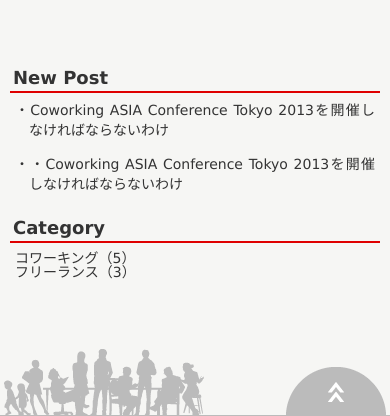
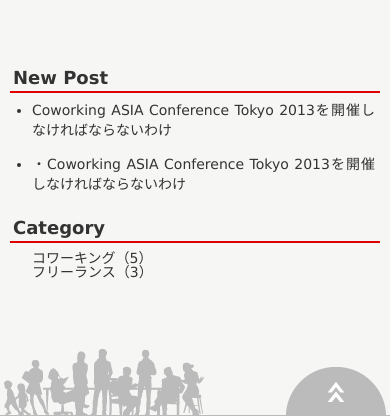
Before and after one commit to coworking-coop-web/web, a PHP site: page /blog.html in a window 390 px wide. Shown: the part 2090-2506 px from the top of the page. Run offline with PHP 8.4, Linux system fonts and the light colour scheme; some libraries are stand-ins or nearby versions.

Commit message:
BlogNewPost　CSS修正
既定のマーカーを付与

```diff
--- a/common/css/sass/style.scss
+++ b/common/css/sass/style.scss
@@ -579,9 +579,8 @@
 .mod_blogrelation{
   h1{font-weight:bold;font-size:$baseFontSize+4px;font-size:$baseFontSizeRem+0.4rem; border-bottom:solid 2px $ColorBlogtitle; padding:0 3px 4px 3px;}
   .mod_blogrelation_inner{margin:8px 5px 10px 22px;
-    ol li{line-height:1.4; padding:0 0 15px 0;}
-    ol.indent li{	text-indent:-1em;	padding-left:1em;}
-    ol.indent li:before{ content: "・"; display:inline;}
+    ol li{line-height:1.4; padding:0 0 15px 0; list-style-type:disc;}
+    ol.indent li{	}
      a:link    {color:$fontlinkColor; text-decoration:none;}
      a:visited {color:$fontlinkColor; text-decoration:none;}
      a:hover   {color:$fontlinkColor; text-decoration:underline;}
@@ -592,7 +591,7 @@
 @media screen and (max-width:960px){
 .mod_blogrelation{
   h1{}
-  .mod_blogrelation_inner{margin:8px 5px 10px 5px;
+  .mod_blogrelation_inner{
     ol li{}
     ol.indent li{}
 
--- a/common/css/style.css
+++ b/common/css/style.css
@@ -2259,64 +2259,49 @@
 .mod_blogrelation .mod_blogrelation_inner ol li {
   line-height: 1.4;
   padding: 0 0 15px 0;
-}
-/* line 583, sass/style.scss */
-.mod_blogrelation .mod_blogrelation_inner ol.indent li {
-  text-indent: -1em;
-  padding-left: 1em;
+  list-style-type: disc;
 }
 /* line 584, sass/style.scss */
-.mod_blogrelation .mod_blogrelation_inner ol.indent li:before {
-  content: "・";
-  display: inline;
-}
-/* line 585, sass/style.scss */
 .mod_blogrelation .mod_blogrelation_inner a:link {
   color: #333333;
   text-decoration: none;
 }
-/* line 586, sass/style.scss */
+/* line 585, sass/style.scss */
 .mod_blogrelation .mod_blogrelation_inner a:visited {
   color: #333333;
   text-decoration: none;
 }
-/* line 587, sass/style.scss */
+/* line 586, sass/style.scss */
 .mod_blogrelation .mod_blogrelation_inner a:hover {
   color: #333333;
   text-decoration: underline;
 }
-/* line 588, sass/style.scss */
+/* line 587, sass/style.scss */
 .mod_blogrelation .mod_blogrelation_inner a:active {
   color: #333333;
   text-decoration: underline;
 }
 
-@media screen and (max-width: 960px) {
-  /* line 595, sass/style.scss */
-  .mod_blogrelation .mod_blogrelation_inner {
-    margin: 8px 5px 10px 5px;
-  }
-}
 /*
  mod_form
 *****************************************************************************/
-/* line 606, sass/style.scss */
+/* line 605, sass/style.scss */
 .mod_pagecontents form {
   margin: 0 0 100px 0;
   background-color: #FFFFFF;
   border-bottom: 1px solid #999999;
   border-top: 2px solid #999999;
 }
-/* line 607, sass/style.scss */
+/* line 606, sass/style.scss */
 .mod_pagecontents form .essential {
   color: #d80000;
   font-weight: normal;
 }
-/* line 608, sass/style.scss */
+/* line 607, sass/style.scss */
 .mod_pagecontents form select {
   padding: 7px;
 }
-/* line 609, sass/style.scss */
+/* line 608, sass/style.scss */
 .mod_pagecontents form input {
   -webkit-box-sizing: border-box;
   -moz-box-sizing: border-box;
@@ -2325,11 +2310,11 @@
   width: 80%;
   padding: 10px;
 }
-/* line 610, sass/style.scss */
+/* line 609, sass/style.scss */
 .mod_pagecontents form input#Question21 {
   width: 30%;
 }
-/* line 611, sass/style.scss */
+/* line 610, sass/style.scss */
 .mod_pagecontents form input.formBlockSubmitButton {
   border: none;
   cursor: pointer;
@@ -2339,30 +2324,30 @@
   width: 300px;
   text-align: center;
 }
-/* line 612, sass/style.scss */
+/* line 611, sass/style.scss */
 .mod_pagecontents form .radioPair {
   display: inline-block;
   margin: 0 20px 0 0;
 }
-/* line 613, sass/style.scss */
+/* line 612, sass/style.scss */
 .mod_pagecontents form .radioPair input {
   border: none;
   width: auto;
   padding: 0px;
   margin: 0;
 }
-/* line 614, sass/style.scss */
+/* line 613, sass/style.scss */
 .mod_pagecontents form .checkboxList input {
   border: none;
   width: auto;
   padding: 0px;
   margin: 0;
 }
-/* line 615, sass/style.scss */
+/* line 614, sass/style.scss */
 .mod_pagecontents form label {
   font-weight: bold;
 }
-/* line 616, sass/style.scss */
+/* line 615, sass/style.scss */
 .mod_pagecontents form textarea {
   -webkit-box-sizing: border-box;
   -moz-box-sizing: border-box;
@@ -2371,21 +2356,21 @@
   width: 80%;
   padding: 10px;
 }
-/* line 617, sass/style.scss */
+/* line 616, sass/style.scss */
 .mod_pagecontents form input:focus, .mod_pagecontents form textarea:focus {
   background-color: #FFFFCC;
 }
-/* line 618, sass/style.scss */
+/* line 617, sass/style.scss */
 .mod_pagecontents form table.formBlockSurveyTable {
   width: 100%;
 }
-/* line 619, sass/style.scss */
+/* line 618, sass/style.scss */
 .mod_pagecontents form table.formBlockSurveyTable th {
   padding: 20px;
   vertical-align: top;
   border-bottom: 1px solid #999999;
 }
-/* line 620, sass/style.scss */
+/* line 619, sass/style.scss */
 .mod_pagecontents form table.formBlockSurveyTable td {
   padding: 20px;
   vertical-align: top;
@@ -2393,67 +2378,67 @@
 }
 
 @media screen and (max-width: 960px) {
-  /* line 625, sass/style.scss */
+  /* line 624, sass/style.scss */
   .mod_pagecontents form {
     margin: 0 10px 100px 10px;
   }
 }
 @media screen and (max-width: 700px) {
-  /* line 629, sass/style.scss */
+  /* line 628, sass/style.scss */
   .mod_pagecontents form {
     margin: 0 10px 100px 10px;
   }
+  /* line 631, sass/style.scss */
+  .mod_pagecontents form input {
+    width: 100%;
+  }
   /* line 632, sass/style.scss */
-  .mod_pagecontents form input {
+  .mod_pagecontents form input#Question21 {
     width: 100%;
   }
   /* line 633, sass/style.scss */
-  .mod_pagecontents form input#Question21 {
-    width: 100%;
-  }
-  /* line 634, sass/style.scss */
   .mod_pagecontents form input.formBlockSubmitButton {
     width: 100%;
   }
-  /* line 637, sass/style.scss */
+  /* line 636, sass/style.scss */
   .mod_pagecontents form .checkboxList input {
     margin: 0 0 7px 0;
   }
-  /* line 639, sass/style.scss */
+  /* line 638, sass/style.scss */
   .mod_pagecontents form textarea {
     width: 100%;
   }
-  /* line 642, sass/style.scss */
+  /* line 641, sass/style.scss */
   .mod_pagecontents form table.formBlockSurveyTable th {
     display: list-item;
     list-style-type: none;
   }
-  /* line 643, sass/style.scss */
+  /* line 642, sass/style.scss */
   .mod_pagecontents form table.formBlockSurveyTable td {
     display: list-item;
     list-style-type: none;
   }
 }
 /* spaceform */
-/* line 653, sass/style.scss */
+/* line 652, sass/style.scss */
 .mod_pagecontents .mod_form.spaceform select {
   width: 100%;
   height: 100%;
   padding: 15px;
 }
-/* line 654, sass/style.scss */
+/* line 653, sass/style.scss */
 .mod_pagecontents .mod_form.spaceform input {
   width: 100%;
   height: 100%;
 }
-/* line 655, sass/style.scss */
+/* line 654, sass/style.scss */
 .mod_pagecontents .mod_form.spaceform input.check {
   border: none;
   width: auto;
   padding: 0px;
   margin: 0;
 }
-/* line 657, sass/style.scss */
+/* line 656, sass/style.scss */
 .mod_pagecontents .mod_form.spaceform dl dt {
   background-color: #777;
   font-weight: bold;
@@ -2465,31 +2450,31 @@
   text-align: center;
   margin: 0;
 }
-/* line 658, sass/style.scss */
+/* line 657, sass/style.scss */
 .mod_pagecontents .mod_form.spaceform dl dd {
   padding: 0 0 0 330px;
   height: 50px;
   margin-bottom: 17px;
 }
-/* line 660, sass/style.scss */
+/* line 659, sass/style.scss */
 .mod_pagecontents .mod_form.spaceform p {
   clear: both;
 }
 
 @media screen and (max-width: 640px) {
-  /* line 667, sass/style.scss */
+  /* line 666, sass/style.scss */
   .mod_pagecontents .mod_form.spaceform dl dt {
     float: none;
     width: 100%;
     margin: 0 0 15px 0;
   }
-  /* line 668, sass/style.scss */
+  /* line 667, sass/style.scss */
   .mod_pagecontents .mod_form.spaceform dl dd {
     padding: 0;
     height: 50px;
     margin-bottom: 17px;
   }
-  /* line 670, sass/style.scss */
+  /* line 669, sass/style.scss */
   .mod_pagecontents .mod_form.spaceform p {
     clear: both;
   }
@@ -2497,30 +2482,30 @@
 /****************************************************************************
  mod_pagefootermenu
 *****************************************************************************/
-/* line 679, sass/style.scss */
+/* line 678, sass/style.scss */
 .mod_pagefootermenu {
   margin: 0 auto;
   width: 940px;
   margin-bottom: 100px;
 }
-/* line 680, sass/style.scss */
+/* line 679, sass/style.scss */
 .mod_pagefootermenu p {
   line-height: 1.7;
   margin: 0 0 25px 0;
 }
-/* line 681, sass/style.scss */
+/* line 680, sass/style.scss */
 .mod_pagefootermenu p strong {
   color: #0085b2;
   font-size: 20px;
   font-size: 2rem;
 }
-/* line 684, sass/style.scss */
+/* line 683, sass/style.scss */
 .mod_pagefootermenu ul li {
   text-shadow: 0px 1px 1px #666666;
   width: 460px;
   height: 100px;
 }
-/* line 685, sass/style.scss */
+/* line 684, sass/style.scss */
 .mod_pagefootermenu ul li a {
   display: block;
   font-weight: bold;
@@ -2531,49 +2516,49 @@
   padding: 22px 0 0 120px;
   height: 78px;
 }
-/* line 686, sass/style.scss */
+/* line 685, sass/style.scss */
 .mod_pagefootermenu ul li a:hover {
   text-decoration: none;
 }
-/* line 688, sass/style.scss */
+/* line 687, sass/style.scss */
 .mod_pagefootermenu ul li.footermenu01 {
   float: left;
 }
-/* line 689, sass/style.scss */
+/* line 688, sass/style.scss */
 .mod_pagefootermenu ul li.footermenu02 {
   float: right;
 }
-/* line 690, sass/style.scss */
+/* line 689, sass/style.scss */
 .mod_pagefootermenu ul li.footermenu03 {
   float: right;
 }
-/* line 691, sass/style.scss */
+/* line 690, sass/style.scss */
 .mod_pagefootermenu ul li.footermenu01 a {
   background: #9eca45 url("../img/bg_pagefootermenu_01.gif") no-repeat left top;
 }
-/* line 692, sass/style.scss */
+/* line 691, sass/style.scss */
 .mod_pagefootermenu ul li.footermenu02 a {
   background: #ff2626 url("../img/bg_pagefootermenu_02.gif") no-repeat left top;
 }
-/* line 693, sass/style.scss */
+/* line 692, sass/style.scss */
 .mod_pagefootermenu ul li.footermenu03 a {
   background: #ff9326 url("../img/bg_pagefootermenu_03.gif") no-repeat left top;
 }
 
 @media screen and (max-width: 960px) {
+  /* line 698, sass/style.scss */
+  .mod_pagefootermenu {
+    width: 100%;
+  }
   /* line 699, sass/style.scss */
-  .mod_pagefootermenu {
-    width: 100%;
-  }
-  /* line 700, sass/style.scss */
   .mod_pagefootermenu p {
     margin: 0 10px 25px 10px;
   }
-  /* line 701, sass/style.scss */
+  /* line 700, sass/style.scss */
   .mod_pagefootermenu ul {
     margin: 0 10px 0 10px;
   }
-  /* line 702, sass/style.scss */
+  /* line 701, sass/style.scss */
   .mod_pagefootermenu ul li {
     width: 99%;
     margin: 0 0 20px 0;
@@ -2581,26 +2566,26 @@
     -moz-box-shadow: #cccccc 2px 2px 3px;
     box-shadow: #cccccc 2px 2px 3px;
   }
-  /* line 703, sass/style.scss */
+  /* line 702, sass/style.scss */
   .mod_pagefootermenu ul li a {
     padding: 0 10px 0 110px;
     height: 100px;
   }
-  /* line 704, sass/style.scss */
+  /* line 703, sass/style.scss */
   .mod_pagefootermenu ul li a span {
     display: table-cell;
     height: 100px;
     vertical-align: middle;
   }
-  /* line 707, sass/style.scss */
+  /* line 706, sass/style.scss */
   .mod_pagefootermenu ul li.footermenu01 {
     float: none;
   }
-  /* line 708, sass/style.scss */
+  /* line 707, sass/style.scss */
   .mod_pagefootermenu ul li.footermenu02 {
     float: none;
   }
-  /* line 709, sass/style.scss */
+  /* line 708, sass/style.scss */
   .mod_pagefootermenu ul li.footermenu03 {
     float: none;
   }
```
